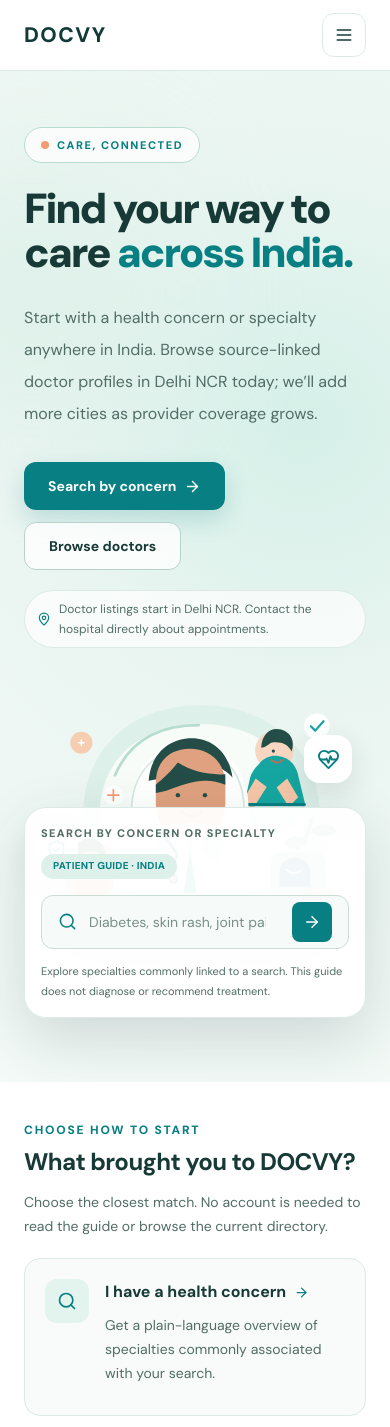
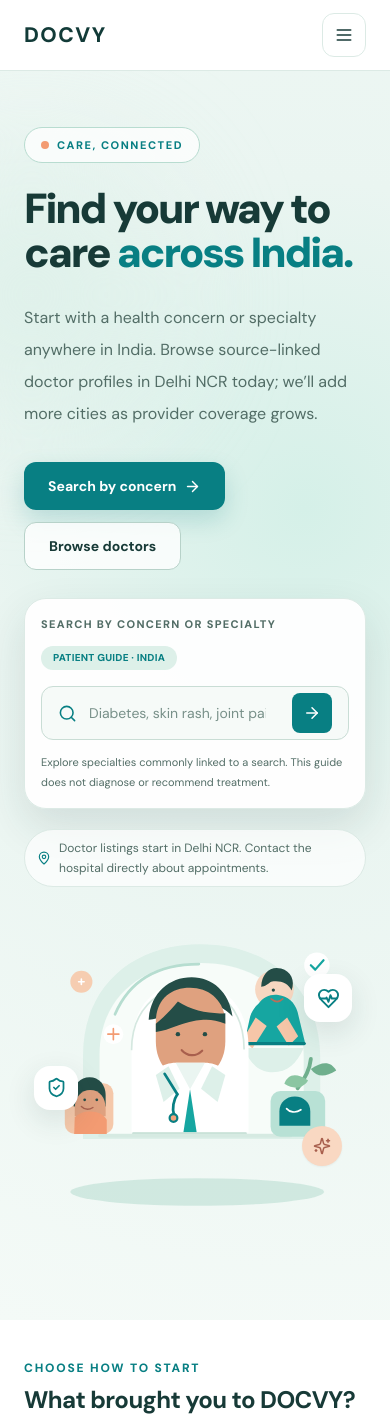
Before and after one commit to rishimartin816-ui/Docvy, a Next.js app: page / in a window 390 px wide. Shown: the top 1427 px of the page. Built offline with nearby package versions, Linux system fonts and the light colour scheme.

Commit message:
Move patient search into mobile hero flow

```diff
--- a/app/page.tsx
+++ b/app/page.tsx
@@ -37,9 +37,10 @@ export default function Home() {
           <h1 className="max-w-[760px] text-[42px] font-black leading-[1.04] tracking-[-0.052em] text-[#173A37] sm:text-[54px] lg:text-[62px]">Find your way to care <span className="text-[#087F83]">across India.</span></h1>
           <p className="mt-7 max-w-[620px] text-base leading-8 text-[#526D66] md:text-[17px]">Start with a health concern or specialty anywhere in India. Browse source-linked doctor profiles in Delhi NCR today; we’ll add more cities as provider coverage grows.</p>
           <div className="mt-8 flex flex-wrap gap-3"><Link href="/care-guide" className="inline-flex min-h-12 items-center justify-center gap-2 rounded-xl bg-[#087F83] px-6 text-sm font-bold text-white shadow-[0_10px_24px_rgba(8,127,131,0.2)] hover:bg-[#066D70]">Search by concern <ArrowRight size={17} /></Link><Link href="/doctors" className="inline-flex min-h-12 items-center justify-center rounded-xl border border-[#B7D2C9] bg-white/80 px-6 text-sm font-bold text-[#173A37] hover:bg-white">Browse doctors</Link></div>
+          <PatientSearchCard />
           <p className="mt-5 inline-flex items-center gap-2 rounded-full border border-[#DCEAE5] bg-white/70 px-3 py-2 text-xs leading-5 text-[#526D66]"><MapPin size={14} className="shrink-0 text-[#087F83]" />Doctor listings start in Delhi NCR. Contact the hospital directly about appointments.</p>
         </div>
-        <div className="relative mx-auto w-full max-w-[590px] pb-8"><HeroIllustration /><PatientSearchCard /></div>
+        <div className="relative mx-auto w-full max-w-[590px] pb-8"><HeroIllustration /></div>
       </div>
     </section>
 
--- a/components/PatientSearchCard.tsx
+++ b/components/PatientSearchCard.tsx
@@ -2,7 +2,7 @@ import { ArrowRight, Search } from "lucide-react";
 
 export default function PatientSearchCard() {
   return (
-    <div className="absolute bottom-0 left-1/2 w-[min(100%,520px)] -translate-x-1/2 rounded-[22px] border border-[#DCEAE5] bg-white/95 p-4 shadow-[0_22px_60px_rgba(23,58,55,0.16)] sm:p-5">
+    <div className="mt-7 w-full max-w-[520px] rounded-[22px] border border-[#DCEAE5] bg-white/95 p-4 shadow-[0_18px_44px_rgba(23,58,55,0.12)] sm:p-5">
       <div className="mb-4 flex flex-wrap items-center justify-between gap-3">
         <p className="text-[11px] font-extrabold tracking-[0.12em] text-[#526D66]">SEARCH BY CONCERN OR SPECIALTY</p>
         <span className="rounded-full bg-[#DDF0E9] px-3 py-1 text-[10px] font-extrabold tracking-wide text-[#087F83]">PATIENT GUIDE · INDIA</span>
```
Also changed, not shown: 1 other file (tests, documents, lock files or other folders).
